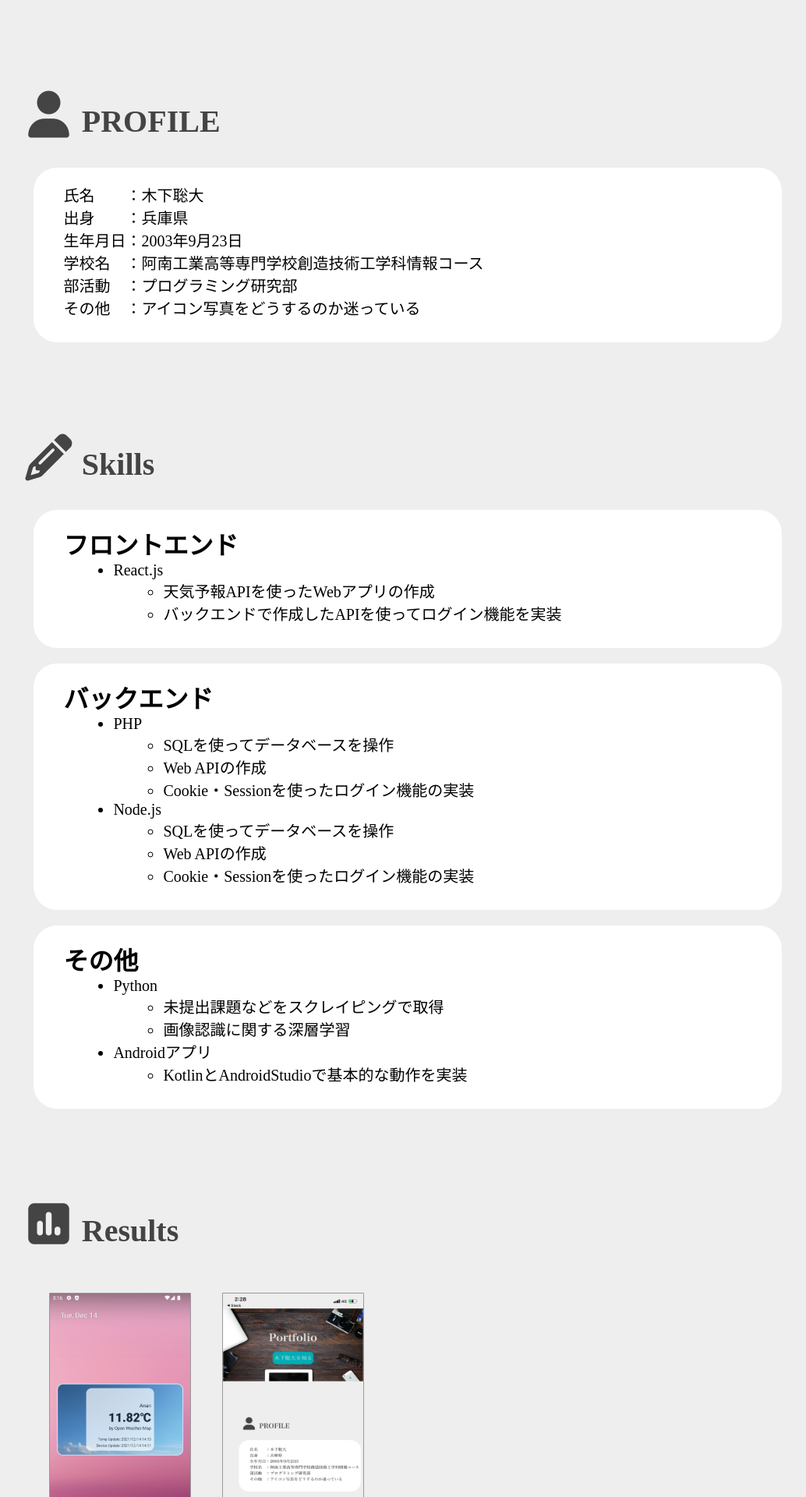
After one commit to kinoshita0923/Portfolio, a PHP site: page /sample.html in a window 1280 px wide. The commit adds this page. Shown: the part 718-2638 px from the top of the page at 78% size, without its empty margins (149-1183 px from the left). Run offline with PHP 8.4, Linux system fonts and the light colour scheme; some libraries are stand-ins or nearby versions.

Commit message:
スクロール禁止処理

```diff
--- a/index.css
+++ b/index.css
@@ -8,6 +8,10 @@ html { scroll-behavior: smooth;}
 body {
     overflow-x: hidden;
     background-color: #eee;
+}
+
+.body {
+    overflow-y: hidden;
 }
 
 #hamburger-menu {
--- a/index.js
+++ b/index.js
@@ -1,9 +1,29 @@
 // DOM
 const nav_a = document.querySelectorAll('.page_in');
 const menu = document.querySelector('.menu label');
+const back = document.querySelector('.back');
 
+// 変数
+let count = 0;
+
+// イベント処理
 for (let i = 0; i < nav_a.length; i++) {
     nav_a[i].addEventListener('click', () => {
         menu.click();
-    })
+    });
 }
+
+menu.addEventListener('click', () => {
+    if (count === 0) {
+        count = 1;
+        document.body.classList.add('body');
+    } else {
+        count = 0;
+        document.body.classList.remove('body');
+    }
+});
+
+back.addEventListener('click', () => {
+    count = 0;
+    document.body.classList.remove('body');
+});
--- /dev/null
+++ b/sample.html
@@ -0,0 +1,173 @@
+<!DOCTYPE html>
+<html lang="ja">
+<head>
+    <meta charset="UTF-8">
+    <meta http-equiv="X-UA-Compatible" content="IE=edge">
+    <meta name="viewport" content="width=device-width, initial-scale=1.0">
+    <link rel="stylesheet" href="index.css">
+    <script src="https://kit.fontawesome.com/6f6c543e4d.js" crossorigin="anonymous"></script>
+    <style>
+        body {
+            overflow-y: hidden;
+        }
+    </style>
+    <title>Sota Kinoshita</title>
+</head>
+<body>
+    <input type="checkbox" id="hamburger-menu">
+    <label for="hamburger-menu" class="back"></label>
+    <div class="menu">
+        <label for="hamburger-menu" id="menu-button">
+            <div class="bar1"></div>
+            <div class="bar2"></div>
+            <div class="bar3"></div>
+        </label>
+    </div>
+
+    <div class="navigation">
+        <ul>
+            <li><a href="#profile" class="page_in" >Profile</a></li>
+            <li><a href="#skills" class="page_in" >Skills</a></li>
+            <li><a href="#results" class="page_in" >Results</a></li>
+            <li><a href="#prospects" class="page_in" >Prospects</a></li>
+        </ul>
+    </div>
+
+    <div class="top">
+        <h1>Portfolio</h1>
+        <a href="#profile">木下聡大を知る</a>
+    </div>
+
+    <main>
+        <div class="profile box" id="profile">
+            <div class="profile_title">
+                <i class="fa-solid fa-user"></i>
+                <h2>PROFILE</h2>
+            </div>
+            <div class="content">
+                氏名　　：木下聡大<br>
+                出身　　：兵庫県 <br>
+                生年月日：2003年9月23日 <br>
+                学校名　：阿南工業高等専門学校創造技術工学科情報コース <br>
+                部活動　：プログラミング研究部 <br>
+                その他　：アイコン写真をどうするのか迷っている
+            </div>
+        </div>
+
+        <div class="skills box" id="skills">
+            <div class="skills_title">
+                <i class="fa-solid fa-pencil"></i>
+                <h2>Skills</h2>
+            </div>
+            <div class="contents">
+                <div class="frontend card">
+                    <h3>フロントエンド</h3>
+                    <ul>
+                        <li>React.js</li>
+                        <ul>
+                            <li class="statement">天気予報APIを使ったWebアプリの作成</li>
+                            <li class="statement">バックエンドで作成したAPIを使ってログイン機能を実装</li>
+                        </ul>
+                    </ul>
+                </div>
+                <div class="backend card">
+                    <h3>バックエンド</h3>
+                    <ul>
+                        <li>PHP</li>
+                        <ul>
+                            <li class="statement">SQLを使ってデータベースを操作</li>
+                            <li class="statement">Web APIの作成</li>
+                            <li class="statement">Cookie・Sessionを使ったログイン機能の実装</li>
+                        </ul>
+                        <li>Node.js</li>
+                        <ul>
+                            <li class="statement">SQLを使ってデータベースを操作</li>
+                            <li class="statement">Web APIの作成</li>
+                            <li class="statement">Cookie・Sessionを使ったログイン機能の実装</li>
+                        </ul>
+                    </ul>
+                </div>
+                <div class="others card">
+                    <h3>その他</h3>
+                    <ul>
+                        <li>Python</li>
+                        <ul>
+                            <li class="statement">未提出課題などをスクレイピングで取得</li>
+                            <li class="statement">画像認識に関する深層学習</li>
+                        </ul>
+                        <li>Androidアプリ</li>
+                        <ul>
+                            <li class="statement">KotlinとAndroidStudioで基本的な動作を実装</li>
+                        </ul>
+                    </ul>
+                </div>
+            </div>
+        </div>
+
+        <div class="results box" id="results">
+            <div class="result_title">
+                <i class="fa-solid fa-square-poll-vertical"></i>
+                <h2>Results</h2>
+            </div>
+            <div class="cards">
+                <div class="card">
+                    <div class="card_image">
+                        <img src="./img/Screenshot_1639458984.png" alt="Android App Sereno">
+                    </div>
+                    <div class="text">
+                        <p>Hack U Kosen2021 sereno</p>
+                        <a href="https://youtu.be/uzsjm_9tSwY?t=1459">YouTube</a>
+                        <a href="https://github.com/Sereno-Anan/SerenoAndroidApp">GitHub</a>
+                    </div>
+                </div>
+                <div class="card">
+                    <div class="card_image">
+                        <img src="./img/portfolio.png" alt="my portfolio">
+                    </div>
+                    <div class="text">
+                        <p>My Portfolio</p>
+                        <a href="https://github.com/kinoshita0923/Portfolio">GitHub</a>
+                    </div>
+                </div>
+                <div class="card procon">
+                    <div class="card_image">
+                        <img src="./img/AIdea.png" alt="Let's AIdea">
+                    </div>
+                    <div class="text">
+                        <p>第33回高専プロコン Let's AIdea</p>
+                        <a href="https://youtu.be/GpcsrOywmHA?t=19315">YouTube</a>
+                        <a href="https://github.com/NIT-Anan-Procon/procon32_Lets_AIdea_php">GitHub</a>
+                    </div>
+                </div>
+            </div>
+        </div>
+
+        <div class="prospects box" id="prospects">
+            <div class="prospects_title">
+                <i class="fa-solid fa-arrow-trend-up"></i>
+                <h2>Prospects</h2>
+            </div>
+            <div class="content">
+                <div class="images">
+                    <img src="./img/DCON.png" alt="DCON">
+                    <img src="./img/transformers.png" alt="transformers">
+                </div>
+                <div class="text">
+                    <ul>
+                        <li>ディープラーニングコンテストに応募予定</li>
+                        <li>3次元の画像認識に関する深層学習の研究</li>
+                    </ul>
+                </div>
+            </div>
+        </div>
+    </main>
+    <footer>
+        <h2>Contact</h2>
+        <div class="icon_image">
+            <a href="mailto:1196383@st.anan-nct.ac.jp"><i class="fa-solid fa-envelope"></i></a>
+            <a href="https://github.com/kinoshita0923"><i class="fa-brands fa-github"></i></a>
+        </div>
+    </footer>
+    <script src="index.js"></script>
+</body>
+</html>
```
